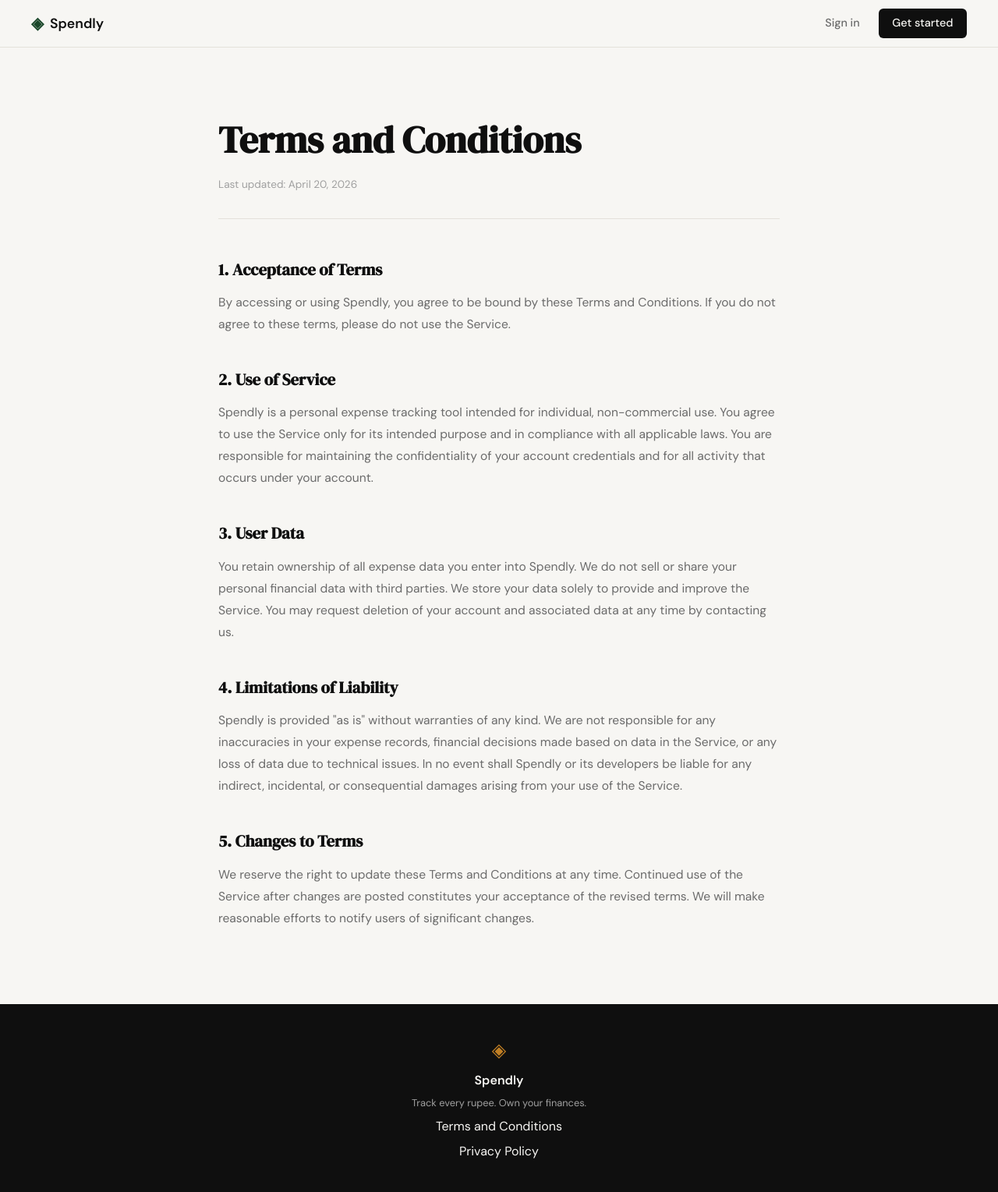
After one commit to octavian115/expense_tracker, a Flask app: page /terms in a window 1280 px wide. The commit adds this page. Shown: the whole page at 78% size. Run offline with Flask 3, Linux system fonts and the light colour scheme.

Commit message:
landing: added terms and conditions page and route

```diff
--- a/app.py
+++ b/app.py
@@ -26,6 +26,11 @@ def login():
 # Placeholder routes — students will implement these                  #
 # ------------------------------------------------------------------ #
 
+@app.route("/terms")
+def terms():
+    return render_template("terms.html")
+
+
 @app.route("/logout")
 def logout():
     return "Logout — coming in Step 3"
--- a/static/css/style.css
+++ b/static/css/style.css
@@ -508,6 +508,48 @@ a { color: inherit; text-decoration: none; }
 }
 
 /* ------------------------------------------------------------------ */
+/* Static pages (Terms, Privacy, etc.)                                 */
+/* ------------------------------------------------------------------ */
+
+.static-page {
+    padding: 5rem 2rem 6rem;
+}
+
+.static-page-inner {
+    max-width: 720px;
+    margin: 0 auto;
+}
+
+.static-page-title {
+    font-family: var(--font-display);
+    font-size: clamp(2rem, 4vw, 3rem);
+    color: var(--ink);
+    margin-bottom: 0.5rem;
+}
+
+.static-page-meta {
+    font-size: 0.85rem;
+    color: var(--ink-faint);
+    margin-bottom: 3rem;
+    padding-bottom: 2rem;
+    border-bottom: 1px solid var(--border);
+}
+
+.static-page-body h2 {
+    font-family: var(--font-display);
+    font-size: 1.3rem;
+    color: var(--ink);
+    margin-top: 2.5rem;
+    margin-bottom: 0.75rem;
+}
+
+.static-page-body p {
+    font-size: 0.975rem;
+    color: var(--ink-muted);
+    line-height: 1.8;
+}
+
+/* ------------------------------------------------------------------ */
 /* Responsive                                                          */
 /* ------------------------------------------------------------------ */
 
--- a/templates/base.html
+++ b/templates/base.html
@@ -34,7 +34,7 @@
             <span class="brand-icon">◈</span>
             <span class="footer-name">Spendly</span>
             <p class="footer-copy">Track every rupee. Own your finances.</p>
-            <a href="#">Terms and Conditions</a>
+            <a href="{{ url_for('terms') }}">Terms and Conditions</a>
             <a href="#">Privacy Policy</a>
         </div>
     </footer>
--- /dev/null
+++ b/templates/terms.html
@@ -0,0 +1,33 @@
+{% extends "base.html" %}
+
+{% block title %}Terms and Conditions — Spendly{% endblock %}
+
+{% block content %}
+
+<section class="static-page">
+    <div class="static-page-inner">
+        <h1 class="static-page-title">Terms and Conditions</h1>
+        <p class="static-page-meta">Last updated: April 20, 2026</p>
+
+        <div class="static-page-body">
+
+            <h2>1. Acceptance of Terms</h2>
+            <p>By accessing or using Spendly, you agree to be bound by these Terms and Conditions. If you do not agree to these terms, please do not use the Service.</p>
+
+            <h2>2. Use of Service</h2>
+            <p>Spendly is a personal expense tracking tool intended for individual, non-commercial use. You agree to use the Service only for its intended purpose and in compliance with all applicable laws. You are responsible for maintaining the confidentiality of your account credentials and for all activity that occurs under your account.</p>
+
+            <h2>3. User Data</h2>
+            <p>You retain ownership of all expense data you enter into Spendly. We do not sell or share your personal financial data with third parties. We store your data solely to provide and improve the Service. You may request deletion of your account and associated data at any time by contacting us.</p>
+
+            <h2>4. Limitations of Liability</h2>
+            <p>Spendly is provided "as is" without warranties of any kind. We are not responsible for any inaccuracies in your expense records, financial decisions made based on data in the Service, or any loss of data due to technical issues. In no event shall Spendly or its developers be liable for any indirect, incidental, or consequential damages arising from your use of the Service.</p>
+
+            <h2>5. Changes to Terms</h2>
+            <p>We reserve the right to update these Terms and Conditions at any time. Continued use of the Service after changes are posted constitutes your acceptance of the revised terms. We will make reasonable efforts to notify users of significant changes.</p>
+
+        </div>
+    </div>
+</section>
+
+{% endblock %}
```
